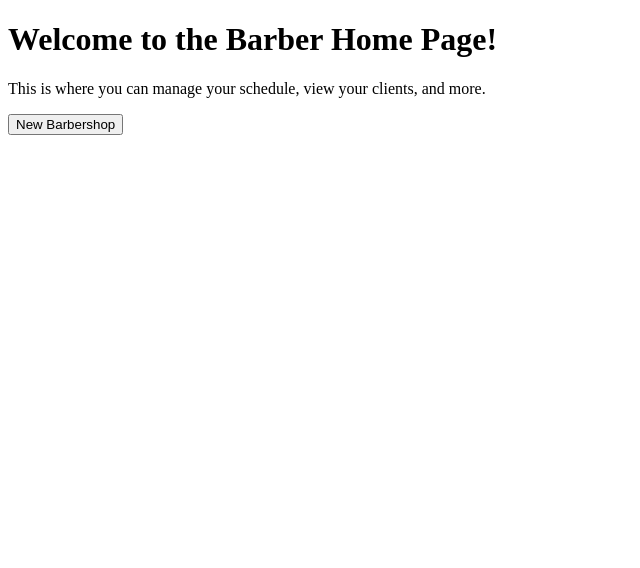
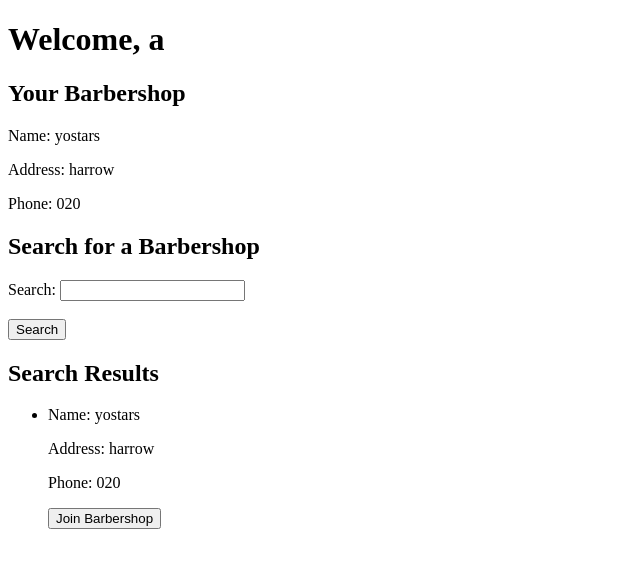
Before and after one commit to amanmessinezis/BarberBookingSystem, a Flask app: template templates/barber_home.html in a window 1280 px wide. Shown: the part 52-620 px from the top of the page, without its empty margins (0-640 px from the left). Run offline with Flask 3, Linux system fonts and the light colour scheme; the template is opened without the code that fills it: values that come from a table or form of the project are taken from there, others are empty; a user stored in the database is signed in.

Commit message:
personalised webpage using flask_login parameters search request displayed on same homepage

```diff
--- a/templates/barber_home.html
+++ b/templates/barber_home.html
@@ -1,7 +1,59 @@
 {% extends 'base.html' %}
 
 {% block content %}
-<h1>Welcome to the Barber Home Page!</h1>
-<p>This is where you can manage your schedule, view your clients, and more.</p>
-<a href="{{ url_for('new_barbershop') }}"><button>New Barbershop</button></a>
+<h1>Welcome, {{ current_user.first_name }}</h1>
+
+{% if barbershop %}
+    <h2>Your Barbershop</h2>
+    <p>Name: {{ barbershop.name }}</p>
+    <p>Address: {{ barbershop.address }}</p>
+    <p>Phone: {{ barbershop.phone_number }}</p>
+    {% if barbershop.creator_id == current_user.id %}
+        <form action="{{ url_for('update_barbershop', shop_id=barbershop.shop_id) }}" method="GET">
+            <button type="submit">Update Barbershop</button>
+        </form>
+        <form action="{{ url_for('delete_barbershop', shop_id=barbershop.shop_id) }}" method="POST">
+            <button type="submit">Delete Barbershop</button>
+        </form>
+    {% endif %}
+{% else %}
+    <h2>You are not associated with any Barbershop</h2>
+    <h2>Create a New Barbershop</h2>
+    <form action="{{ url_for('new_barbershop') }}" method="POST">
+        <label for="name">Name:</label>
+        <input type="text" id="name" name="name" required><br><br>
+
+        <label for="address">Address:</label>
+        <input type="text" id="address" name="address" required><br><br>
+
+        <label for="phone_number">Phone Number:</label>
+        <input type="text" id="phone_number" name="phone_number" required><br><br>
+
+        <button type="submit">Create</button>
+    </form>
+{% endif %}
+
+<h2>Search for a Barbershop</h2>
+<form action="{{ url_for('search_barbershop') }}" method="GET">
+    <label for="search">Search:</label>
+    <input type="text" id="search" name="search" required><br><br>
+    <button type="submit">Search</button>
+</form>
+
+{% if barbershops %}
+    <h2>Search Results</h2>
+    <ul>
+    {% for shop in barbershops %}
+        <li>
+            <p>Name: {{ shop.name }}</p>
+            <p>Address: {{ shop.address }}</p>
+            <p>Phone: {{ shop.phone_number }}</p>
+            <form action="{{ url_for('join_barbershop', shop_id=shop.shop_id) }}" method="POST">
+                <button type="submit">Join Barbershop</button>
+            </form>
+        </li>
+    {% endfor %}
+    </ul>
+{% endif %}
+
 {% endblock %}
```
